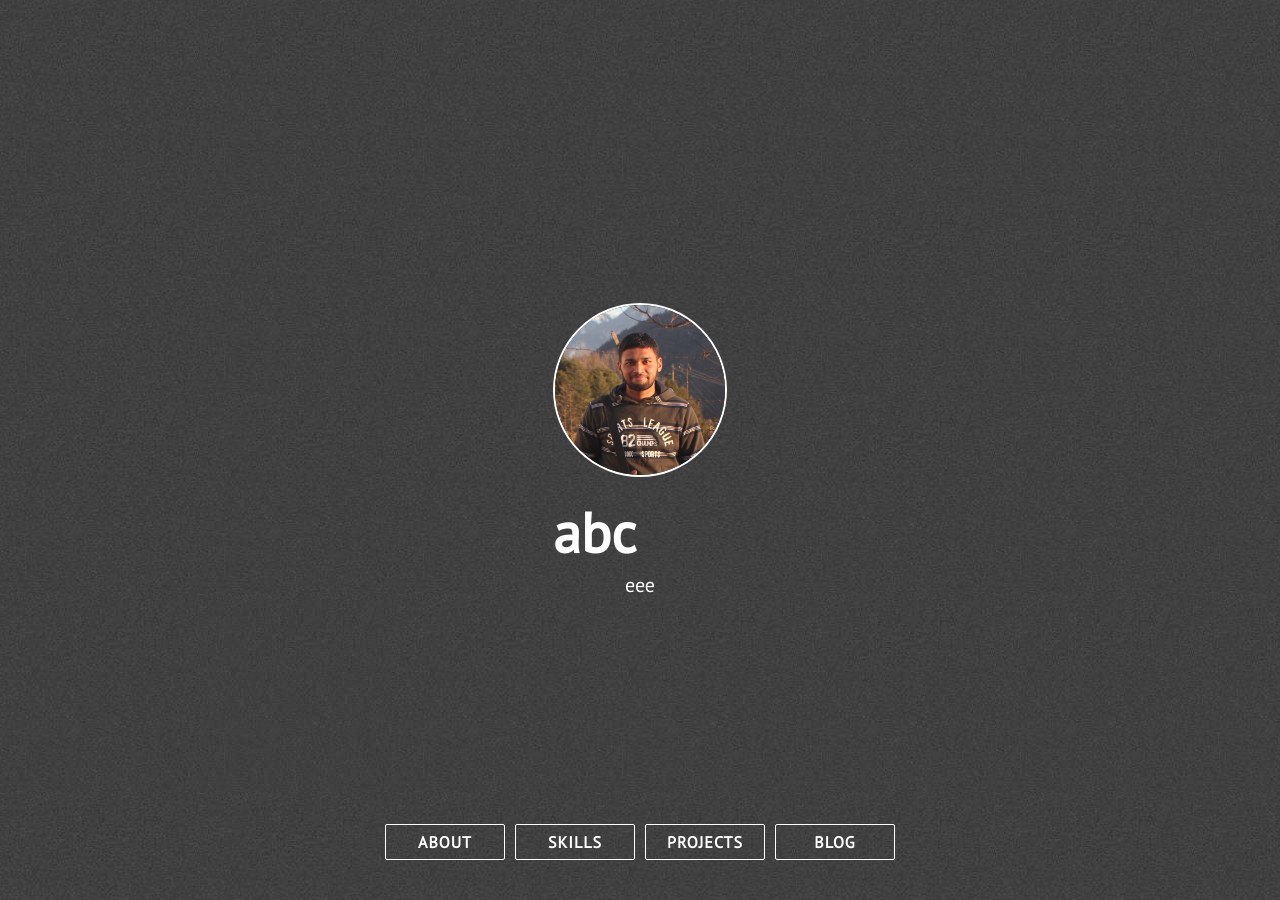
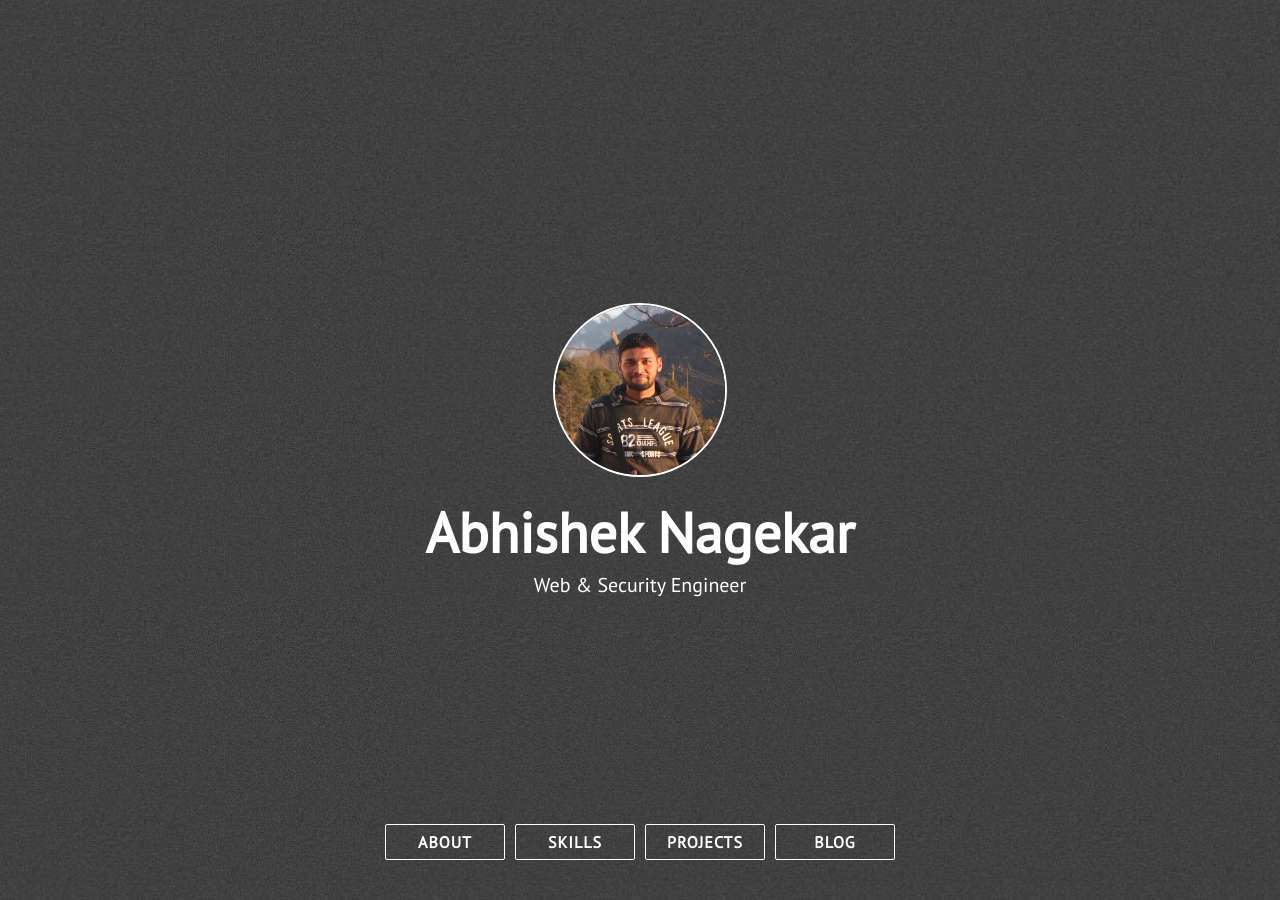
Before and after one commit to shcheon/tmpResume, a Jekyll site: the page built from index.html, in a window 1280 px wide and 900 px high. Built offline with Jekyll 4.4.1, drawn with Linux system fonts in a browser that asks for light colours; nearby versions of some CDN libraries; some of the changed text lies outside the part shown.

Commit message:
Update _config.yml

```diff
--- a/_config.yml
+++ b/_config.yml
@@ -1,6 +1,6 @@
-title: abc
-description: eee
-site_title: 'aaa'
+title: Abhishek Nagekar
+description: Web & Security Engineer
+site_title: '@abhn - Abhishek Nagekar'
 
 # Build settings
 markdown: kramdown
```
